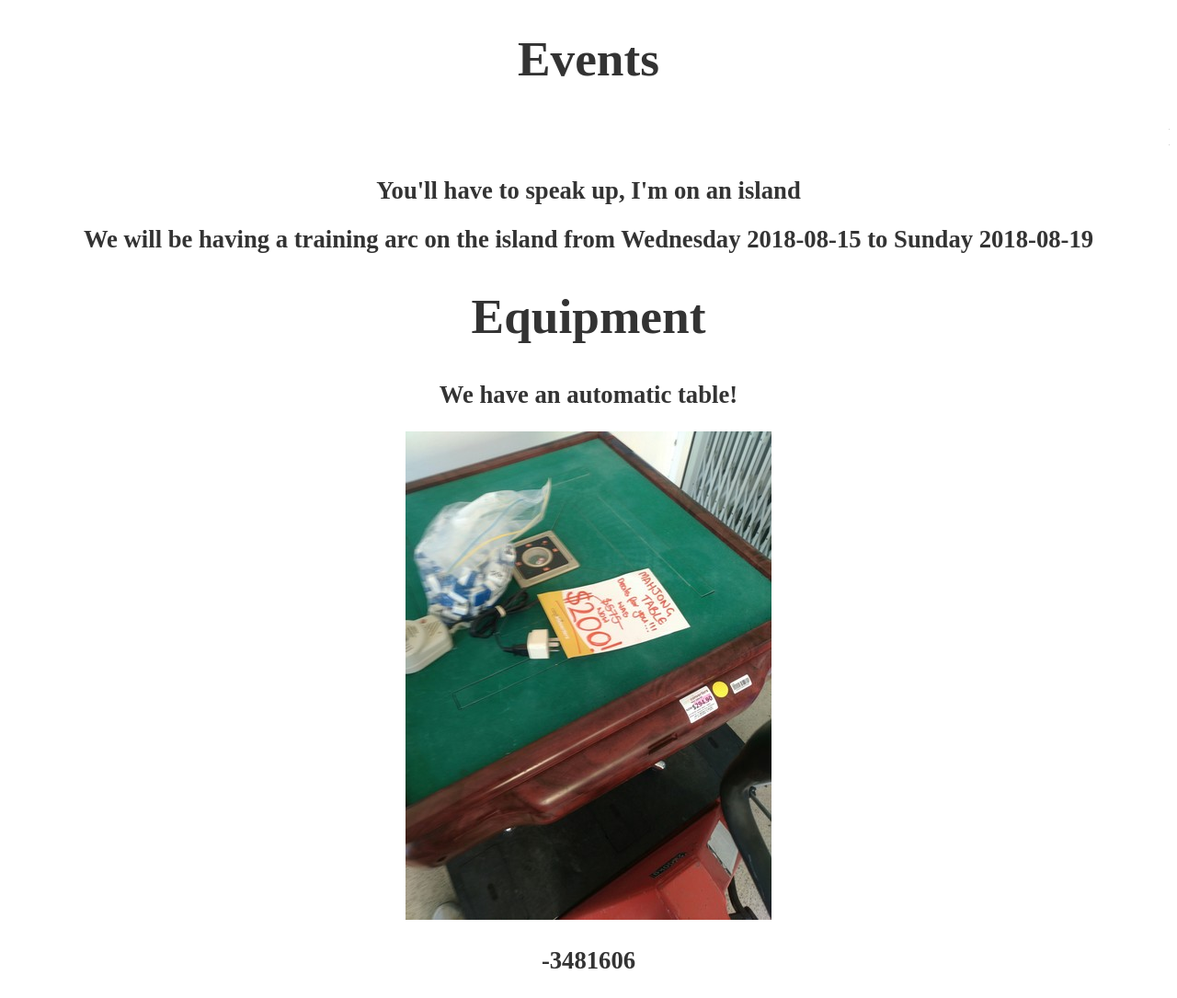
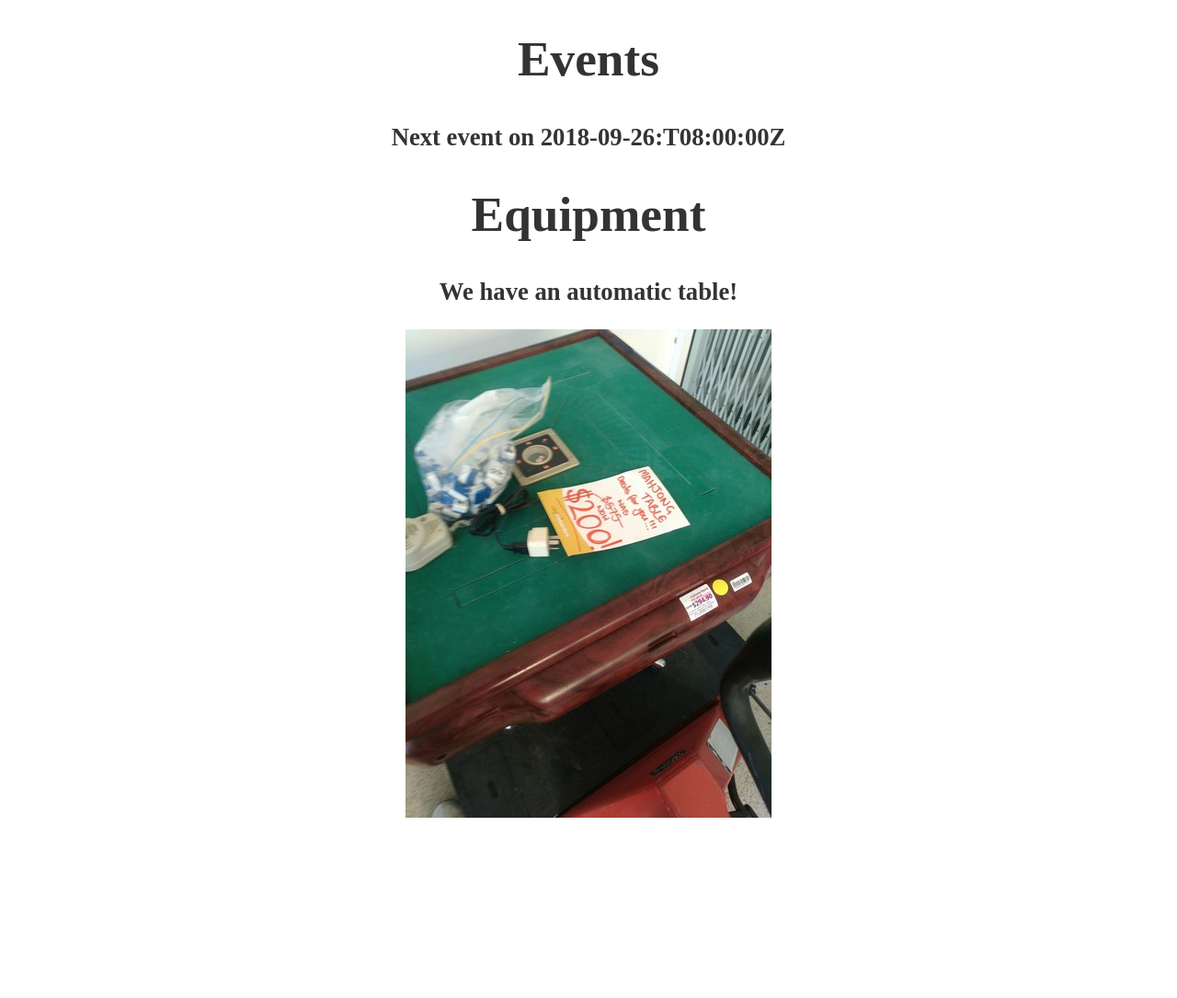
Before and after one commit to SouthBrisbaneRiichiMahjongClub/riichi.fun, a plain HTML site: page index.html in a window 1280 px wide. Shown: the part 300-1385 px from the top of the page at 92% size. After the commit the page ends 1220 px from the top, so only its background shows below. Drawn offline with Linux system fonts and the light colour scheme.

Commit message:
Events update

```diff
--- a/index.html
+++ b/index.html
@@ -3,8 +3,6 @@
   <head>
     <meta charset="utf-8"/>
     <link rel="stylesheet" type="text/css" href="main.css"/>
-    <script src="moment.js"></script>
-    <script src="main.js"></script>
     <title>Riichi</title>
   </head>
   <body>
@@ -12,13 +10,10 @@
     <p>Your one stop shop for South Brisbane mahjong shenanigans.</p>
 
     <h2>Events</h2>
-    <p><marquee>Island confirmed!</marquee></p>
-    <p id="time"></p>
-    <p>We will be having a training arc on the island from Wednesday 2018-08-15 to Sunday 2018-08-19</p>
+    <p>Next event on 2018-09-26:T08:00:00Z</p>
 
     <h2>Equipment</h2>
     <p>We have an automatic table!</p>
     <p><img src="table.jpg"/></p>
-    <p id="countdown"></p>
   </body>
 </html>
```
